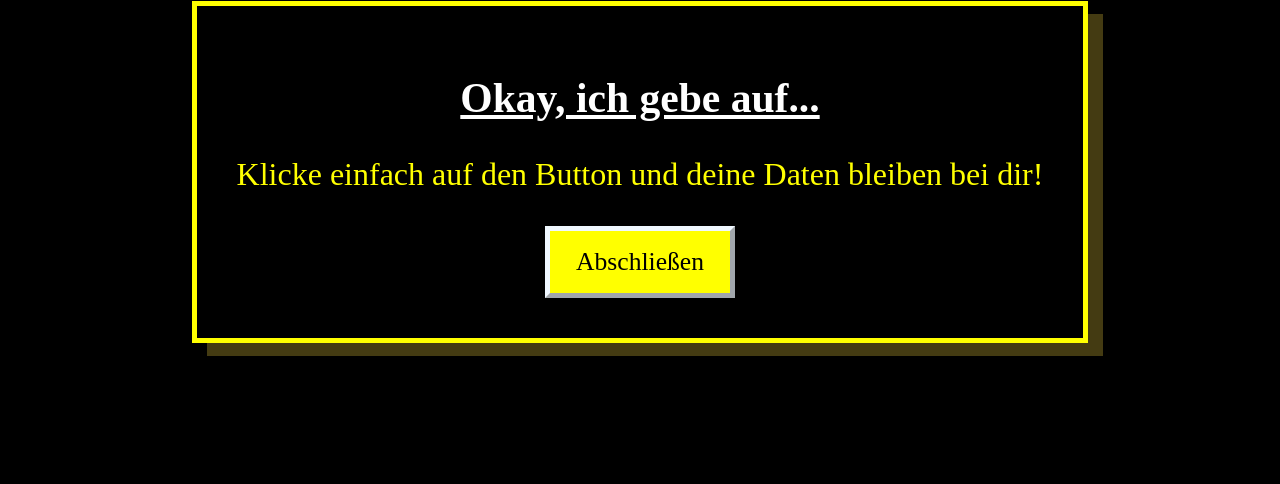
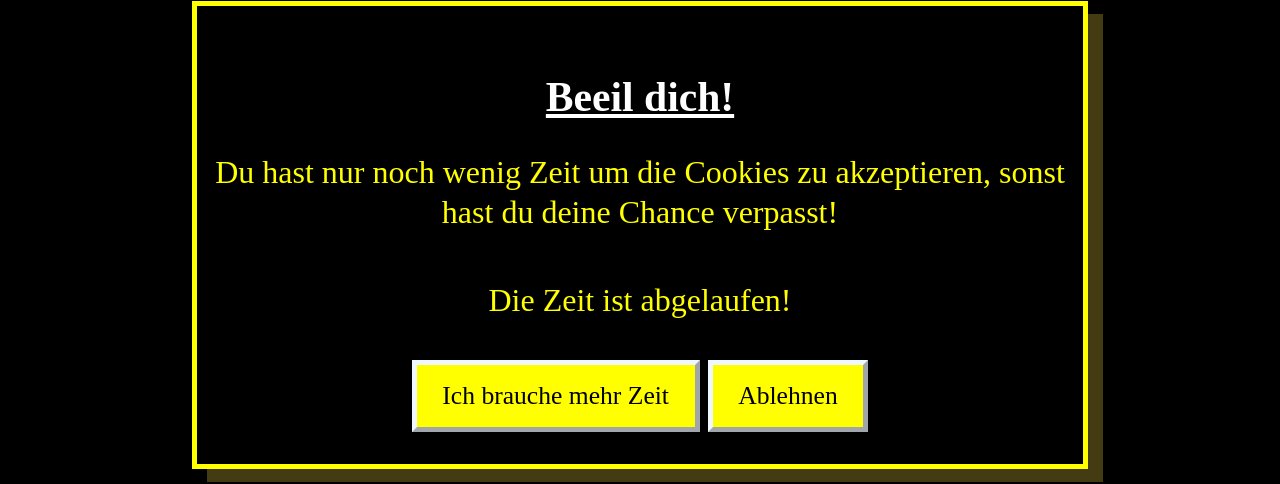
Before and after one commit to DominikGangl/cookie-monster, a SvelteKit app: page /level-10 in a window 1280 px wide. Shown: the part 185-669 px from the top of the page. Built offline with nearby package versions, Linux system fonts and the light colour scheme; a web font is replaced by a local one.

Commit message:
added urgency level

```diff
--- a/src/lib/components/Header.svelte
+++ b/src/lib/components/Header.svelte
@@ -4,7 +4,7 @@
 </script>
 
 <div class="flex flex-col justify-between px-5 pt-2 md:flex-row md:items-center">
-	{#if page.url.pathname == '/level-10'}
+	{#if page.url.pathname == '/level-10' || page.url.pathname == '/level-11'}
 		<div>Level {page.url.pathname.slice(-2)}</div>
 	{:else}
 		<div>Level {page.url.pathname.slice(-1)}</div>
--- a/src/routes/level-10/+page.svelte
+++ b/src/routes/level-10/+page.svelte
@@ -1,51 +1,44 @@
 <script lang="ts">
-	import { onMount } from 'svelte';
-	import { browser } from '$app/environment';
 	import Header from '$lib/components/Header.svelte';
 	import { goto } from '$app/navigation';
+	import { loseCookieAndGoTo, infoTitle, infoText, showInfoSlide } from '$lib/scripts/game';
 
-	let escaping_button_element: HTMLButtonElement | null = null;
+	let timeLeft = 5;
+	let buttonText = 'Annehmen';
+	let blink = true;
+	let missedChance = false;
+	let interval: ReturnType<typeof setInterval>;
 
-	let timeout = 170;
-	let isTouchDevice = false;
-
-	onMount(() => {
-		if (browser) {
-			isTouchDevice =
-				'ontouchstart' in window ||
-				navigator.maxTouchPoints > 0 ||
-				(window as any).DocumentTouch instanceof Function;
-		}
-	});
-
-	function escaping_button(button: HTMLButtonElement | null) {
-		if (!button) return;
-
-		setTimeout(() => {
-			button.style.position = 'fixed';
-			const x = Math.floor(Math.random() * 75);
-			const y = Math.floor(Math.random() * 75);
-			button.style.top = `${x}%`;
-			button.style.left = `${y}%`;
-		}, timeout);
-
-		timeout += 20;
+	$: if (!$showInfoSlide) {
+		startCountdown(5);
 	}
 
-	// For touch devices
-	let touchTaps = 0;
+	function startCountdown(seconds: number) {
+		clearInterval(interval);
+		missedChance = false;
+		timeLeft = seconds;
+		buttonText = 'Annehmen';
 
-	function handleClick(e: MouseEvent) {
-		if (isTouchDevice) {
-			e.preventDefault();
-			if (touchTaps < 2) {
-				touchTaps += 1;
-				escaping_button(escaping_button_element);
-			} else {
-				goto('/win-screen');
+		interval = setInterval(() => {
+			timeLeft--;
+
+			if (timeLeft <= 0) {
+				clearInterval(interval);
+				missedChance = true;
+				buttonText = 'Ich brauche mehr Zeit';
 			}
+		}, 1000);
+	}
+
+	startCountdown(5);
+
+	function acceptClicked() {
+		if (buttonText === 'Annehmen') {
+			infoTitle.set('TODO: Level Info Title');
+			infoText.set('TODO: Level Info Text');
+			loseCookieAndGoTo('/level-10');
 		} else {
-			goto('/win-screen');
+			startCountdown(5);
 		}
 	}
 </script>
@@ -53,16 +46,58 @@
 <Header />
 
 <div class="popup center_popup">
-	<h3>Okay, ich gebe auf...</h3>
-	<p>Klicke einfach auf den Button und deine Daten bleiben bei dir!</p>
-	<!-- svelte-ignore a11y_mouse_events_have_key_events -->
-	<div class="h-9 md:h-12">
-		<button
-			bind:this={escaping_button_element}
-			on:mouseover={!isTouchDevice ? () => escaping_button(escaping_button_element) : null}
-			on:click={handleClick}
-		>
-			Abschließen
-		</button>
-	</div>
+	<h3 style="line-height: 1.3em;">Beeil dich!</h3>
+	<p>
+		Du hast nur noch wenig Zeit um die Cookies zu akzeptieren, sonst hast du deine Chance verpasst!
+	</p>
+
+	<p style="margin-top: 1.5rem;">
+		{#if missedChance}
+			Die Zeit ist abgelaufen!
+		{:else}
+			Nur noch {timeLeft} Sekunden
+		{/if}
+	</p>
+
+	<button
+		class:blink={blink && buttonText === 'Annehmen'}
+		on:click={acceptClicked}
+		style="margin-top: 0.75rem;"
+	>
+		{buttonText}
+	</button>
+
+	<button
+		style="margin-top: 0.75rem;"
+		on:click={() => {
+			goto('/level-11');
+		}}
+	>
+		Ablehnen
+	</button>
 </div>
+
+<style>
+	.blink {
+		background-color: red;
+		color: white;
+		animation: blink-animation 0.75s steps(2, start) infinite alternate;
+	}
+
+	@keyframes blink-animation {
+		0%,
+		49.999% {
+			background-color: yellow;
+			color: black;
+		}
+		50%,
+		100% {
+			background-color: red;
+			color: white;
+		}
+	}
+	button:hover {
+		background-color: black !important;
+		color: white !important;
+	}
+</style>
--- /dev/null
+++ b/src/routes/level-11/+page.svelte
@@ -0,0 +1,68 @@
+<script lang="ts">
+	import { onMount } from 'svelte';
+	import { browser } from '$app/environment';
+	import Header from '$lib/components/Header.svelte';
+	import { goto } from '$app/navigation';
+
+	let escaping_button_element: HTMLButtonElement | null = null;
+
+	let timeout = 170;
+	let isTouchDevice = false;
+
+	onMount(() => {
+		if (browser) {
+			isTouchDevice =
+				'ontouchstart' in window ||
+				navigator.maxTouchPoints > 0 ||
+				(window as any).DocumentTouch instanceof Function;
+		}
+	});
+
+	function escaping_button(button: HTMLButtonElement | null) {
+		if (!button) return;
+
+		setTimeout(() => {
+			button.style.position = 'fixed';
+			const x = Math.floor(Math.random() * 75);
+			const y = Math.floor(Math.random() * 75);
+			button.style.top = `${x}%`;
+			button.style.left = `${y}%`;
+		}, timeout);
+
+		timeout += 20;
+	}
+
+	// For touch devices
+	let touchTaps = 0;
+
+	function handleClick(e: MouseEvent) {
+		if (isTouchDevice) {
+			e.preventDefault();
+			if (touchTaps < 2) {
+				touchTaps += 1;
+				escaping_button(escaping_button_element);
+			} else {
+				goto('/win-screen');
+			}
+		} else {
+			goto('/win-screen');
+		}
+	}
+</script>
+
+<Header />
+
+<div class="popup center_popup">
+	<h3>Okay, ich gebe auf...</h3>
+	<p>Klicke einfach auf den Button und deine Daten bleiben bei dir!</p>
+	<!-- svelte-ignore a11y_mouse_events_have_key_events -->
+	<div class="h-9 md:h-12">
+		<button
+			bind:this={escaping_button_element}
+			on:mouseover={!isTouchDevice ? () => escaping_button(escaping_button_element) : null}
+			on:click={handleClick}
+		>
+			Abschließen
+		</button>
+	</div>
+</div>
```
Also changed, not shown: 1 other file (tests, documents, lock files or other folders).
